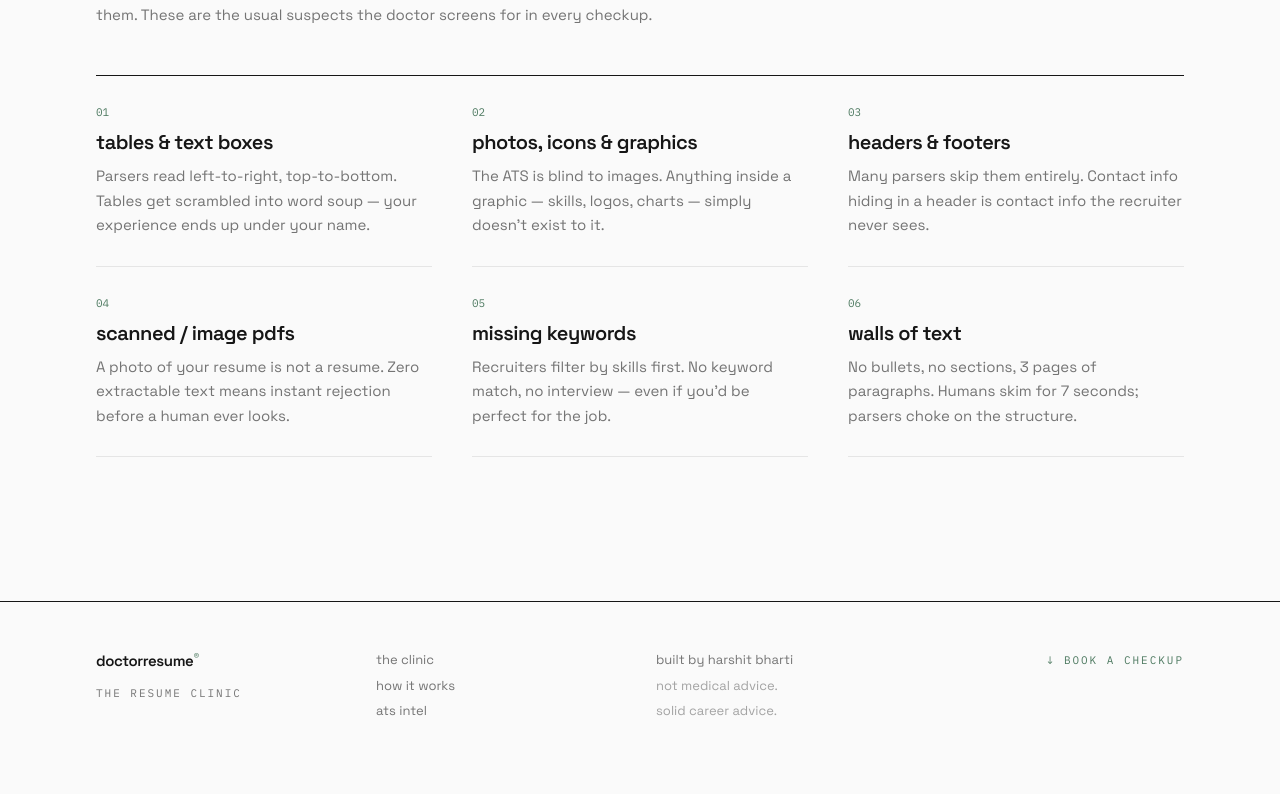
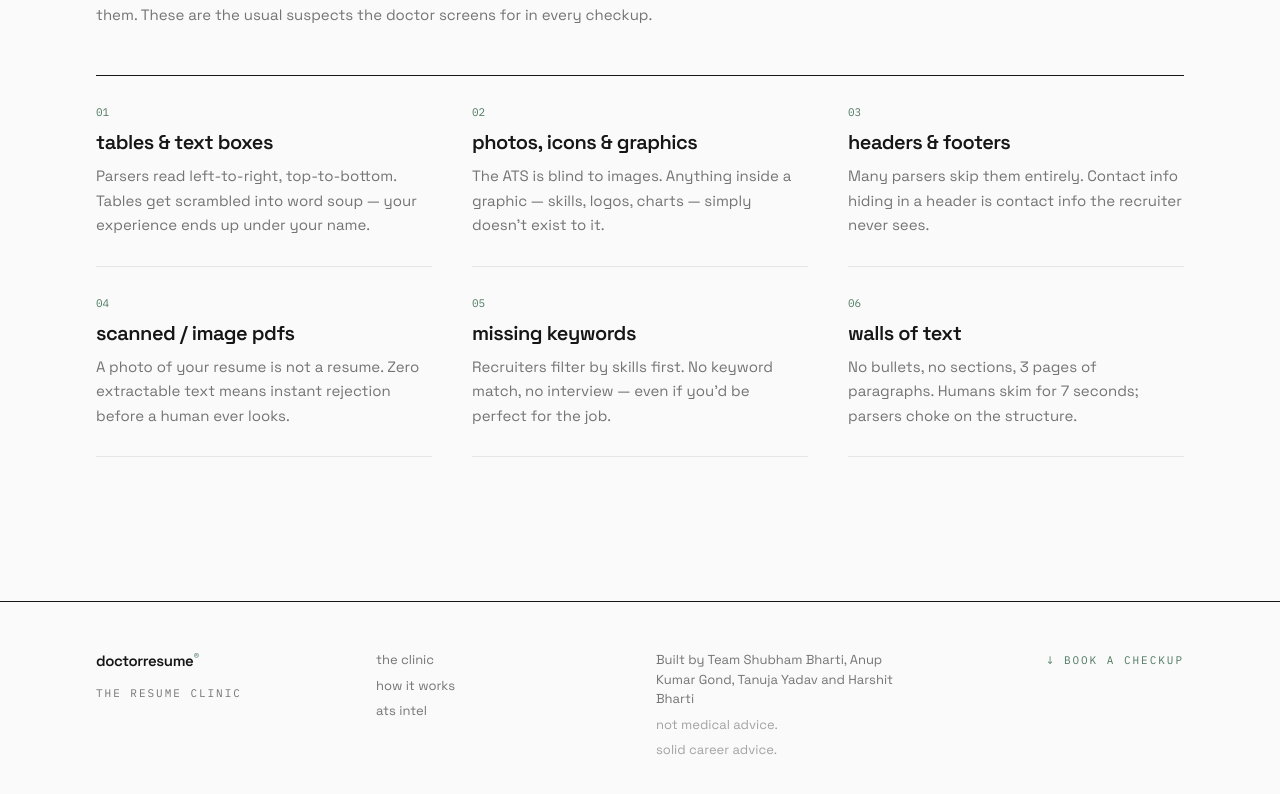
Before and after one commit to harshit-exe-dev/DoctorResume, a React (Vite) app: page / in a window 1280 px wide. Shown: the part 2832-3626 px from the top of the page. Before the commit the page ends 3601 px from the top, so only its background shows below. Built offline with nearby package versions, Linux system fonts and the light colour scheme.

Commit message:
Credit the full DoctorResume team in the footer

```diff
--- a/src/components/InfoSections.jsx
+++ b/src/components/InfoSections.jsx
@@ -85,7 +85,7 @@ function Footer() {
         </div>
         <div className="flex flex-col gap-1.5 text-mute">
           <a href="https://github.com/harshit-exe-dev" target="_blank" rel="noreferrer" className="hover:text-ink w-fit">
-            built by harshit bharti
+            Built by Team Shubham Bharti, Anup Kumar Gond, Tanuja Yadav and Harshit Bharti
           </a>
           <span className="text-faint">not medical advice.</span>
           <span className="text-faint">solid career advice.</span>
```
